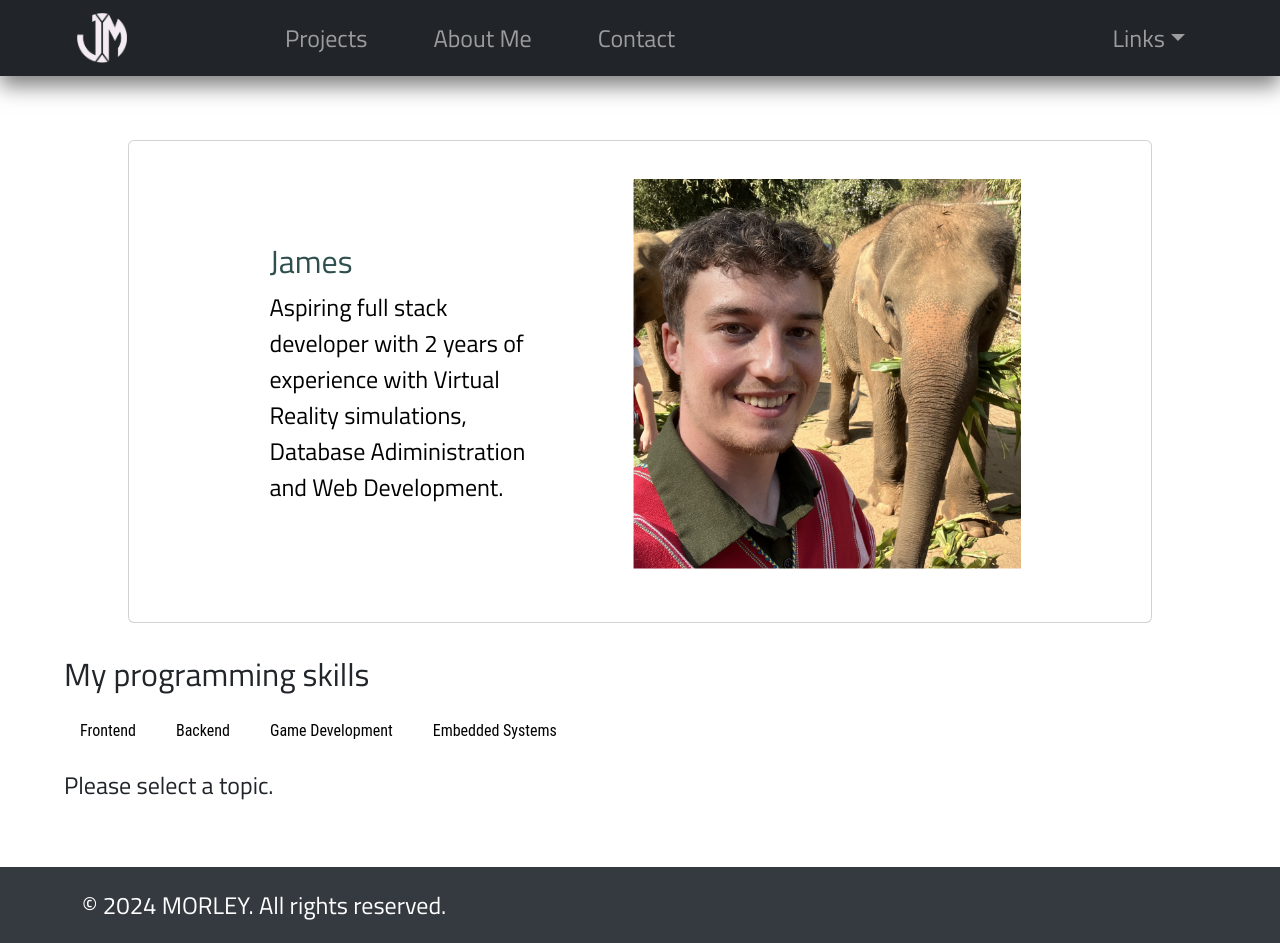
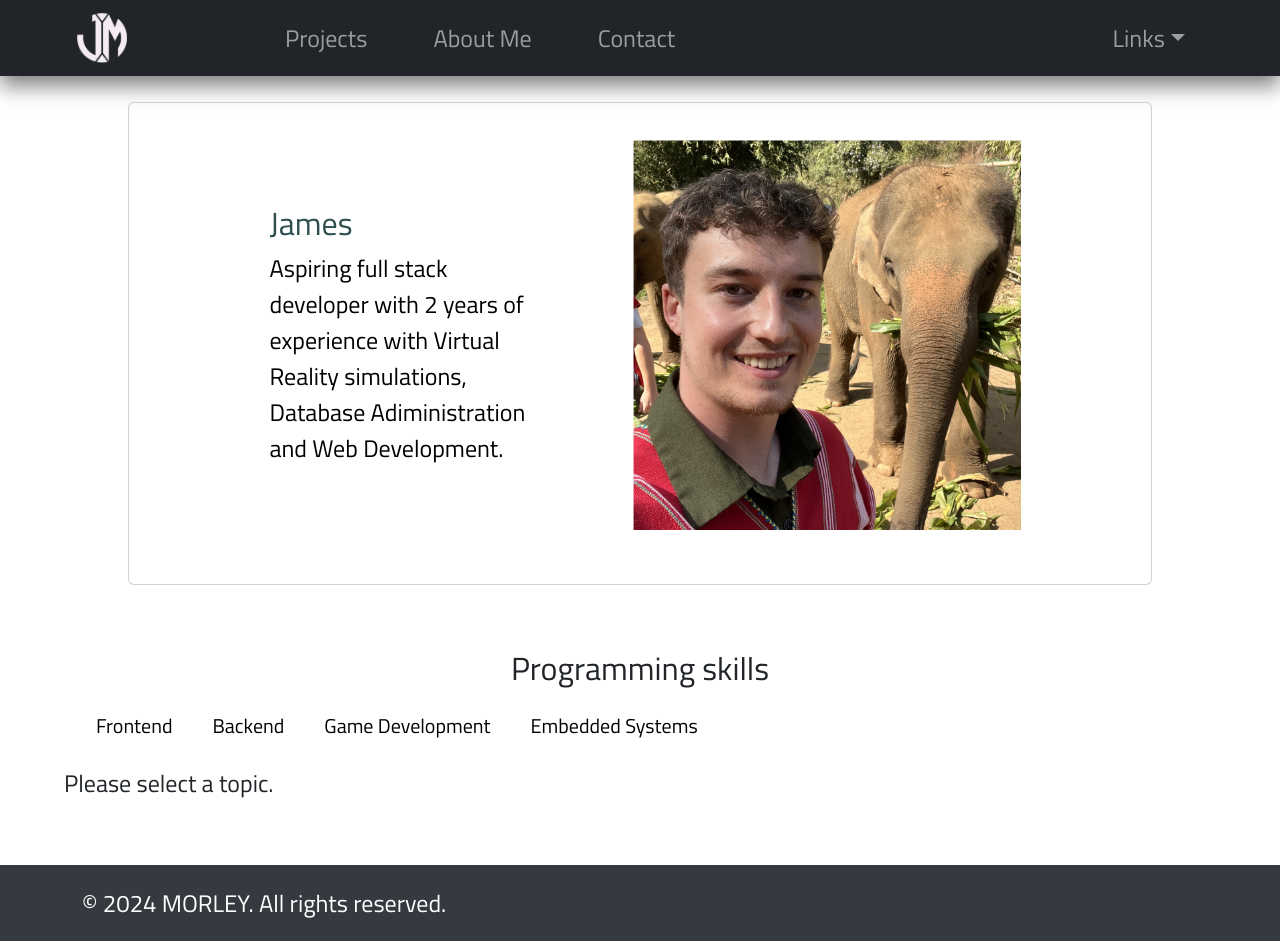
Before and after one commit to jamesm1201/portfolio-project, a React (Vite) app: page /home in a window 1280 px wide. Built offline with nearby package versions, Linux system fonts and the light colour scheme.

Commit message:
fiddle with css in home page

```diff
--- a/src/App.css
+++ b/src/App.css
@@ -5,45 +5,14 @@
   font-size: 24px;
 }
 
-:root {
-  --background-light: #f1ece7;
-  --primary: #eea35d;
-  --on-primary: #3e250e;
-  --text-primary: #2e2114;
-  --text-secondary: #b9b9b9;
-  --text-muted: #b9b9b9;
-}
-
 body {
-  margin: 0;
-  /* padding-left: 40px; */
-  /* padding-right: 40px; */
   -webkit-font-smoothing: antialiased;
   -moz-osx-font-smoothing: grayscale;
-  background-color: var(--background-light);
-  color: var(--text-primary);
 }
 
 html {
   font-size: 16px;
 }
-
-
-/* .accordion-button {
-    background-color: gray !important;
-  } */
-
-  .accordion-button:focus {
-    box-shadow: none;
-  }
-
-/*
-  .accordion-home {
-    padding-left: 15%;
-    padding-right: 15%;
-    padding-top: 10%;
-    padding-bottom: 10%;
-  } */
 
   /* Footer Styles */
 .footer {
--- a/src/components/home/Skills.css
+++ b/src/components/home/Skills.css
@@ -1,20 +1,21 @@
 #skills {
-    /*margin: 3rem auto;*/
+    margin: 3rem auto;
     margin-left: 5% ;
     margin-right: 5%;
     margin-bottom: 5%;
   }
 
   #skills h2 {
-    text-align: left;
+    text-align: center;
   }
 
   #skills menu {
-    margin: 1rem 0;
+    margin: 1rem ;
     padding: 0;
     display: flex;
     gap: 0.5rem;
     list-style: none;
+
   }
 
   #skills menu button {
@@ -23,8 +24,7 @@
     border-radius: 6px;
     background-color: transparent;
     color: black;
-    font-family: "Roboto Condensed", sans-serif;
-    font-size: 1rem;
+    font-size: 1.25rem;
     cursor: pointer;
     transition: all 0.2s ease-in-out;
   }
--- a/src/components/home/Skills.jsx
+++ b/src/components/home/Skills.jsx
@@ -12,7 +12,7 @@ export default function Skills(){
     return (
         <section id="skills">
           <Tabs />
-          <h2>My programming skills</h2>
+          <h2>Programming skills</h2>
           <menu>
             <TabButton
               isSelected={selectedTopic === "frontend"}
--- a/src/components/home/intro-card.css
+++ b/src/components/home/intro-card.css
@@ -1,5 +1,6 @@
 #card{
-    margin-top: 5%;
+  margin-top:2%;
+  margin-bottom:2%;
     margin-left: 10%;
     margin-right: 10%;
     size: 120px, 90px;
```
